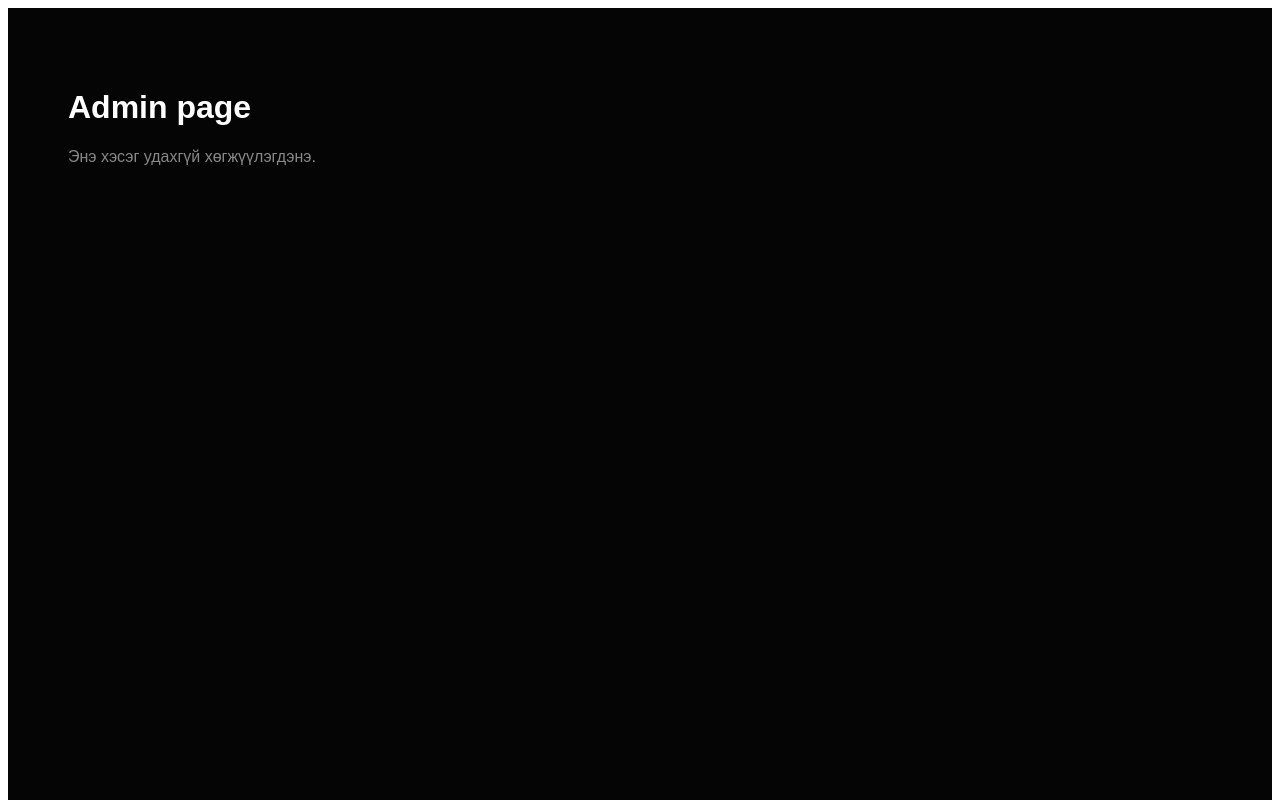
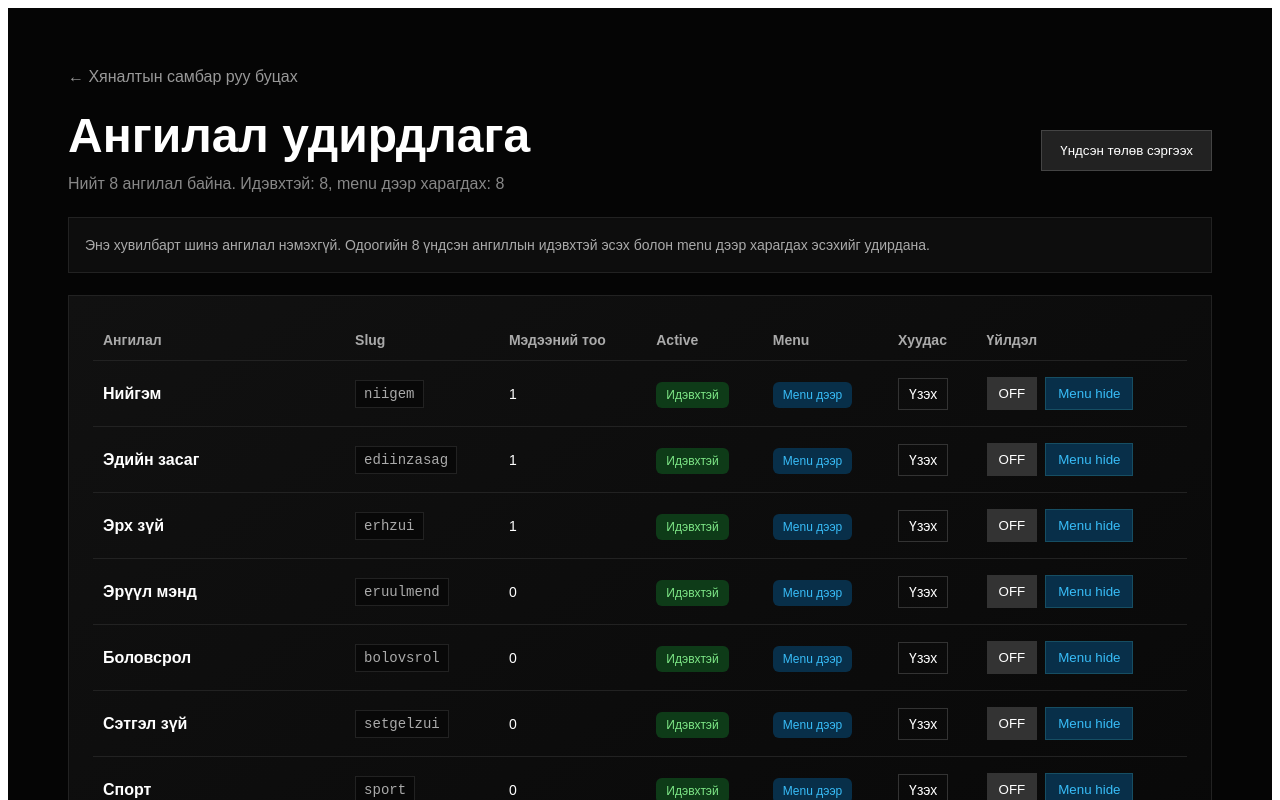
Before and after one commit to toogeemunkhtogtokh-ai/Anzaar-mn, a Next.js app: page /admin/categories in a window 1280 px wide. Shown: the top 800 px of the page. Built offline with nearby package versions, Linux system fonts and the light colour scheme.

Commit message:
Update page.js

```diff
--- a/app/admin/categories/page.js
+++ b/app/admin/categories/page.js
@@ -1,18 +1,431 @@
-export default function Page() {
+"use client";
+
+import { useEffect, useMemo, useState } from "react";
+import Link from "next/link";
+import { articles } from "../../../lib/articles";
+
+const defaultCategories = [
+  {
+    id: "niigem",
+    name: "Нийгэм",
+    slug: "niigem",
+    active: true,
+    showInMenu: true,
+  },
+  {
+    id: "ediinzasag",
+    name: "Эдийн засаг",
+    slug: "ediinzasag",
+    active: true,
+    showInMenu: true,
+  },
+  {
+    id: "erhzui",
+    name: "Эрх зүй",
+    slug: "erhzui",
+    active: true,
+    showInMenu: true,
+  },
+  {
+    id: "eruulmend",
+    name: "Эрүүл мэнд",
+    slug: "eruulmend",
+    active: true,
+    showInMenu: true,
+  },
+  {
+    id: "bolovsrol",
+    name: "Боловсрол",
+    slug: "bolovsrol",
+    active: true,
+    showInMenu: true,
+  },
+  {
+    id: "setgelzui",
+    name: "Сэтгэл зүй",
+    slug: "setgelzui",
+    active: true,
+    showInMenu: true,
+  },
+  {
+    id: "sport",
+    name: "Спорт",
+    slug: "sport",
+    active: true,
+    showInMenu: true,
+  },
+  {
+    id: "soyol",
+    name: "Соёл",
+    slug: "soyol",
+    active: true,
+    showInMenu: true,
+  },
+];
+
+export default function CategoriesPage() {
+  const [categories, setCategories] = useState(defaultCategories);
+  const [posts, setPosts] = useState([]);
+
+  useEffect(() => {
+    const savedCategories =
+      JSON.parse(localStorage.getItem("anzaarCategories")) || null;
+
+    const savedArticles =
+      JSON.parse(localStorage.getItem("anzaarArticles")) || [];
+
+    if (savedCategories && Array.isArray(savedCategories)) {
+      const merged = defaultCategories.map((category) => {
+        const saved = savedCategories.find(
+          (item) => item.id === category.id
+        );
+
+        return saved ? { ...category, ...saved } : category;
+      });
+
+      setCategories(merged);
+    } else {
+      localStorage.setItem(
+        "anzaarCategories",
+        JSON.stringify(defaultCategories)
+      );
+
+      setCategories(defaultCategories);
+    }
+
+    setPosts([...savedArticles, ...articles]);
+  }, []);
+
+  const saveCategories = (updatedCategories) => {
+    localStorage.setItem(
+      "anzaarCategories",
+      JSON.stringify(updatedCategories)
+    );
+
+    setCategories(updatedCategories);
+  };
+
+  const toggleActive = (id) => {
+    const updated = categories.map((category) =>
+      category.id === id
+        ? {
+            ...category,
+            active: !category.active,
+            updatedAt: new Date().toISOString(),
+          }
+        : category
+    );
+
+    saveCategories(updated);
+  };
+
+  const toggleMenu = (id) => {
+    const updated = categories.map((category) =>
+      category.id === id
+        ? {
+            ...category,
+            showInMenu: !category.showInMenu,
+            updatedAt: new Date().toISOString(),
+          }
+        : category
+    );
+
+    saveCategories(updated);
+  };
+
+  const resetCategories = () => {
+    const confirmed = confirm(
+      "Ангиллын тохиргоог үндсэн төлөв рүү буцаах уу?"
+    );
+
+    if (!confirmed) return;
+
+    saveCategories(defaultCategories);
+  };
+
+  const counts = useMemo(() => {
+    return posts.reduce((acc, post) => {
+      const key = post.category || "unknown";
+      acc[key] = (acc[key] || 0) + 1;
+      return acc;
+    }, {});
+  }, [posts]);
+
+  const activeCount = categories.filter((category) => category.active).length;
+  const menuCount = categories.filter((category) => category.showInMenu).length;
+
   return (
-    <main
-      style={{
-        background: "#050505",
-        color: "#fff",
-        minHeight: "100vh",
-        padding: "60px",
-        fontFamily: "Arial, sans-serif",
-      }}
-    >
-      <h1>Admin page</h1>
-      <p style={{ color: "#888" }}>
-        Энэ хэсэг удахгүй хөгжүүлэгдэнэ.
-      </p>
+    <main style={page}>
+      <div style={container}>
+        <Link href="/admin" style={backLink}>
+          ← Хяналтын самбар руу буцах
+        </Link>
+
+        <div style={topHeader}>
+          <div>
+            <h1 style={titleStyle}>Ангилал удирдлага</h1>
+            <p style={desc}>
+              Нийт {categories.length} ангилал байна. Идэвхтэй: {activeCount},
+              menu дээр харагдах: {menuCount}
+            </p>
+          </div>
+
+          <button onClick={resetCategories} style={resetButton}>
+            Үндсэн төлөв сэргээх
+          </button>
+        </div>
+
+        <div style={noticeBox}>
+          Энэ хувилбарт шинэ ангилал нэмэхгүй. Одоогийн 8 үндсэн ангиллын
+          идэвхтэй эсэх болон menu дээр харагдах эсэхийг удирдана.
+        </div>
+
+        <section style={card}>
+          <table style={table}>
+            <thead>
+              <tr style={tableHead}>
+                <th style={th}>Ангилал</th>
+                <th style={th}>Slug</th>
+                <th style={th}>Мэдээний тоо</th>
+                <th style={th}>Active</th>
+                <th style={th}>Menu</th>
+                <th style={th}>Хуудас</th>
+                <th style={th}>Үйлдэл</th>
+              </tr>
+            </thead>
+
+            <tbody>
+              {categories.map((category) => (
+                <tr key={category.id} style={row}>
+                  <td style={nameCell}>
+                    <div style={categoryName}>{category.name}</div>
+                  </td>
+
+                  <td style={cell}>
+                    <code style={codeText}>{category.slug}</code>
+                  </td>
+
+                  <td style={cell}>{counts[category.slug] || 0}</td>
+
+                  <td style={cell}>
+                    <span
+                      style={
+                        category.active ? activeBadge : inactiveBadge
+                      }
+                    >
+                      {category.active ? "Идэвхтэй" : "Идэвхгүй"}
+                    </span>
+                  </td>
+
+                  <td style={cell}>
+                    <span
+                      style={
+                        category.showInMenu ? menuBadge : hiddenBadge
+                      }
+                    >
+                      {category.showInMenu ? "Menu дээр" : "Нуусан"}
+                    </span>
+                  </td>
+
+                  <td style={cell}>
+                    <Link
+                      href={`/category/${category.slug}`}
+                      style={viewLink}
+                    >
+                      Үзэх
+                    </Link>
+                  </td>
+
+                  <td style={cell}>
+                    <div style={actions}>
+                      <button
+                        onClick={() => toggleActive(category.id)}
+                        style={statusButton}
+                      >
+                        {category.active ? "OFF" : "ON"}
+                      </button>
+
+                      <button
+                        onClick={() => toggleMenu(category.id)}
+                        style={menuButton}
+                      >
+                        {category.showInMenu ? "Menu hide" : "Menu show"}
+                      </button>
+                    </div>
+                  </td>
+                </tr>
+              ))}
+            </tbody>
+          </table>
+        </section>
+      </div>
     </main>
   );
 }
+
+const page = {
+  background: "#050505",
+  color: "#fff",
+  minHeight: "100vh",
+  padding: 60,
+  fontFamily: "Arial, sans-serif",
+};
+
+const container = {
+  maxWidth: 1280,
+  margin: "0 auto",
+};
+
+const backLink = {
+  color: "#999",
+  textDecoration: "none",
+  display: "inline-block",
+  marginBottom: 22,
+};
+
+const topHeader = {
+  display: "flex",
+  justifyContent: "space-between",
+  alignItems: "center",
+  gap: 24,
+  marginBottom: 24,
+};
+
+const titleStyle = {
+  fontSize: 48,
+  margin: "0 0 12px",
+};
+
+const desc = {
+  color: "#888",
+  margin: 0,
+};
+
+const resetButton = {
+  background: "#222",
+  color: "#fff",
+  border: "1px solid #444",
+  padding: "12px 18px",
+  cursor: "pointer",
+};
+
+const noticeBox = {
+  background: "#0d0d0d",
+  border: "1px solid #222",
+  color: "#aaa",
+  padding: 16,
+  marginBottom: 22,
+  fontSize: 14,
+  lineHeight: 1.6,
+};
+
+const card = {
+  background: "linear-gradient(145deg,#111,#080808)",
+  border: "1px solid #222",
+  padding: 24,
+  overflowX: "auto",
+};
+
+const table = {
+  width: "100%",
+  borderCollapse: "collapse",
+  fontSize: 14,
+  minWidth: 920,
+};
+
+const tableHead = {
+  color: "#aaa",
+  textAlign: "left",
+  borderBottom: "1px solid #222",
+};
+
+const th = {
+  padding: "12px 10px",
+};
+
+const row = {
+  borderBottom: "1px solid #222",
+};
+
+const cell = {
+  padding: "16px 10px",
+  verticalAlign: "middle",
+};
+
+const nameCell = {
+  padding: "16px 10px",
+  minWidth: 180,
+};
+
+const categoryName = {
+  fontWeight: 700,
+  fontSize: 16,
+};
+
+const codeText = {
+  background: "#080808",
+  border: "1px solid #222",
+  color: "#aaa",
+  padding: "5px 8px",
+};
+
+const activeBadge = {
+  background: "#0e3b18",
+  color: "#7ee787",
+  padding: "6px 10px",
+  borderRadius: 6,
+  fontSize: 12,
+};
+
+const inactiveBadge = {
+  background: "#222",
+  color: "#aaa",
+  padding: "6px 10px",
+  borderRadius: 6,
+  fontSize: 12,
+};
+
+const menuBadge = {
+  background: "#082f49",
+  color: "#38bdf8",
+  padding: "6px 10px",
+  borderRadius: 6,
+  fontSize: 12,
+};
+
+const hiddenBadge = {
+  background: "#3a2d08",
+  color: "#facc15",
+  padding: "6px 10px",
+  borderRadius: 6,
+  fontSize: 12,
+};
+
+const viewLink = {
+  color: "#fff",
+  textDecoration: "none",
+  border: "1px solid #333",
+  padding: "7px 10px",
+};
+
+const actions = {
+  display: "flex",
+  gap: 8,
+  flexWrap: "wrap",
+};
+
+const statusButton = {
+  background: "#333",
+  color: "#fff",
+  border: "none",
+  padding: "8px 12px",
+  cursor: "pointer",
+};
+
+const menuButton = {
+  background: "#082f49",
+  color: "#38bdf8",
+  border: "1px solid #164e63",
+  padding: "8px 12px",
+  cursor: "pointer",
+};
```
